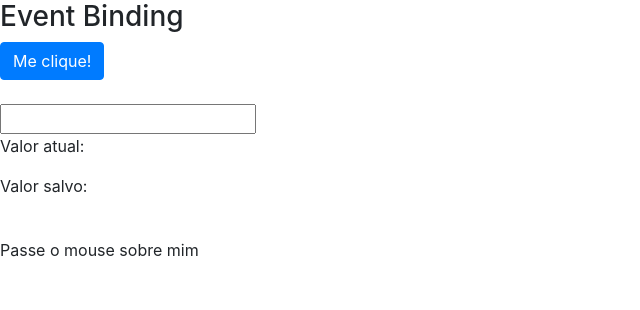
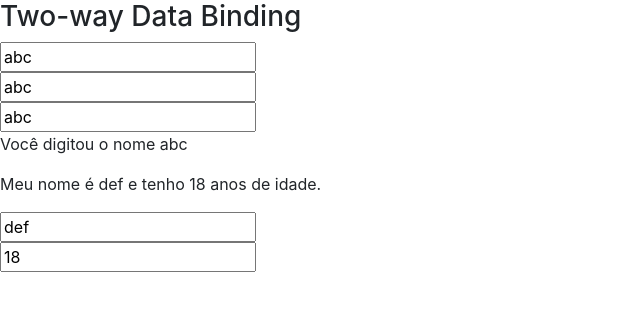
Before and after one commit to saulogrego/curso-angular, an Angular app in the folder data-binding/: page / in a window 1280 px wide. Shown: the top 310 px of the page, without its empty margins (0-640 px from the left). Built offline with nearby package versions, Linux system fonts and the light colour scheme.

Commit message:
Two-way data binding

```diff
--- a/data-binding/src/app/app.module.ts
+++ b/data-binding/src/app/app.module.ts
@@ -1,5 +1,6 @@
 import { BrowserModule } from '@angular/platform-browser';
 import { NgModule } from '@angular/core';
+import { FormsModule } from '@angular/forms';
 
 import { AppComponent } from './app.component';
 import { DataBindingComponent } from './data-binding/data-binding.component';
@@ -10,7 +11,8 @@
     DataBindingComponent
   ],
   imports: [
-    BrowserModule
+    BrowserModule,
+    FormsModule
   ],
   providers: [],
   bootstrap: [AppComponent]
--- a/data-binding/src/app/data-binding/data-binding.component.html
+++ b/data-binding/src/app/data-binding/data-binding.component.html
@@ -53,7 +53,7 @@
   </article>
 </section-->
 
-<section class="event-binding">
+<!--section class="event-binding">
   <article>
     <h3>Event Binding</h3>
     <div>
@@ -77,4 +77,32 @@
       </span>
     </div>
   </article>
+</section-->
+
+<section class="two-way-binding">
+  <article>
+    <h3>Two-way Data Binding</h3>
+    <div>
+
+      <input type="text"
+        [value]="nome"
+        (input)="nome = $event.target.value"
+      />
+      <br>
+      <input type="text"
+        [ngModel]="nome"
+        (ngModelChange)="nome = $event"
+      />
+      <br>
+      <input type="text" [(ngModel)]="nome"/> <!--two way data binding-->
+
+      <p>Você digitou o nome {{ nome }}</p>
+
+      <div>
+        <p>Meu nome é {{pessoa.nome}} e tenho {{pessoa.idade}} anos de idade.</p>
+        <input type="text" [(ngModel)]="pessoa.nome"><br>
+        <input type="text" [(ngModel)]="pessoa.idade">
+      </div>
+    </div>
+  </article>
 </section>
--- a/data-binding/src/app/data-binding/data-binding.component.ts
+++ b/data-binding/src/app/data-binding/data-binding.component.ts
@@ -13,6 +13,11 @@
   valorAtual: string = '';
   valorSalvo: string= '';
   isMouseOver: boolean = false;
+  nome: string = 'abc';
+  pessoa: any = {
+    nome: 'def',
+    idade: 18
+  }
 
   getValor(){
     return 1;
```
